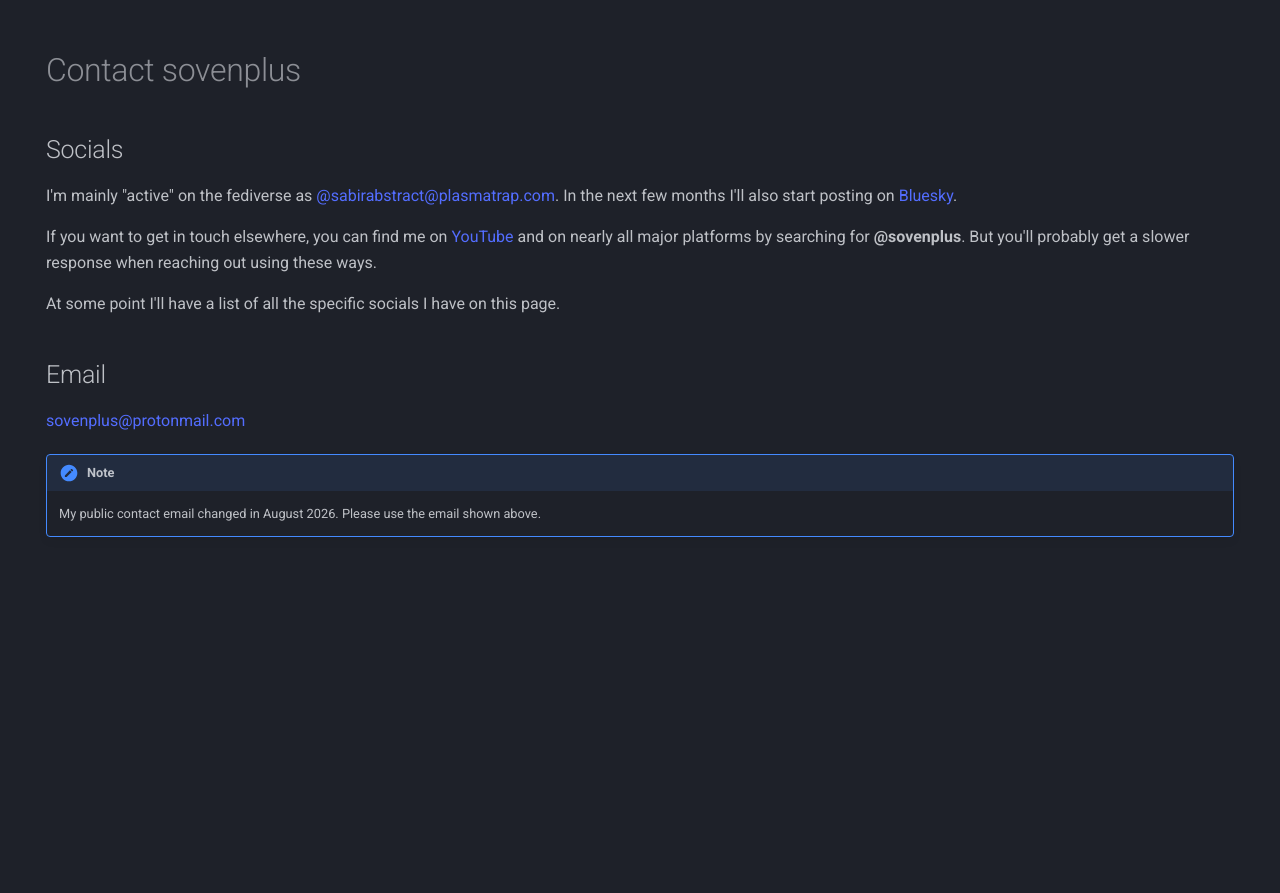
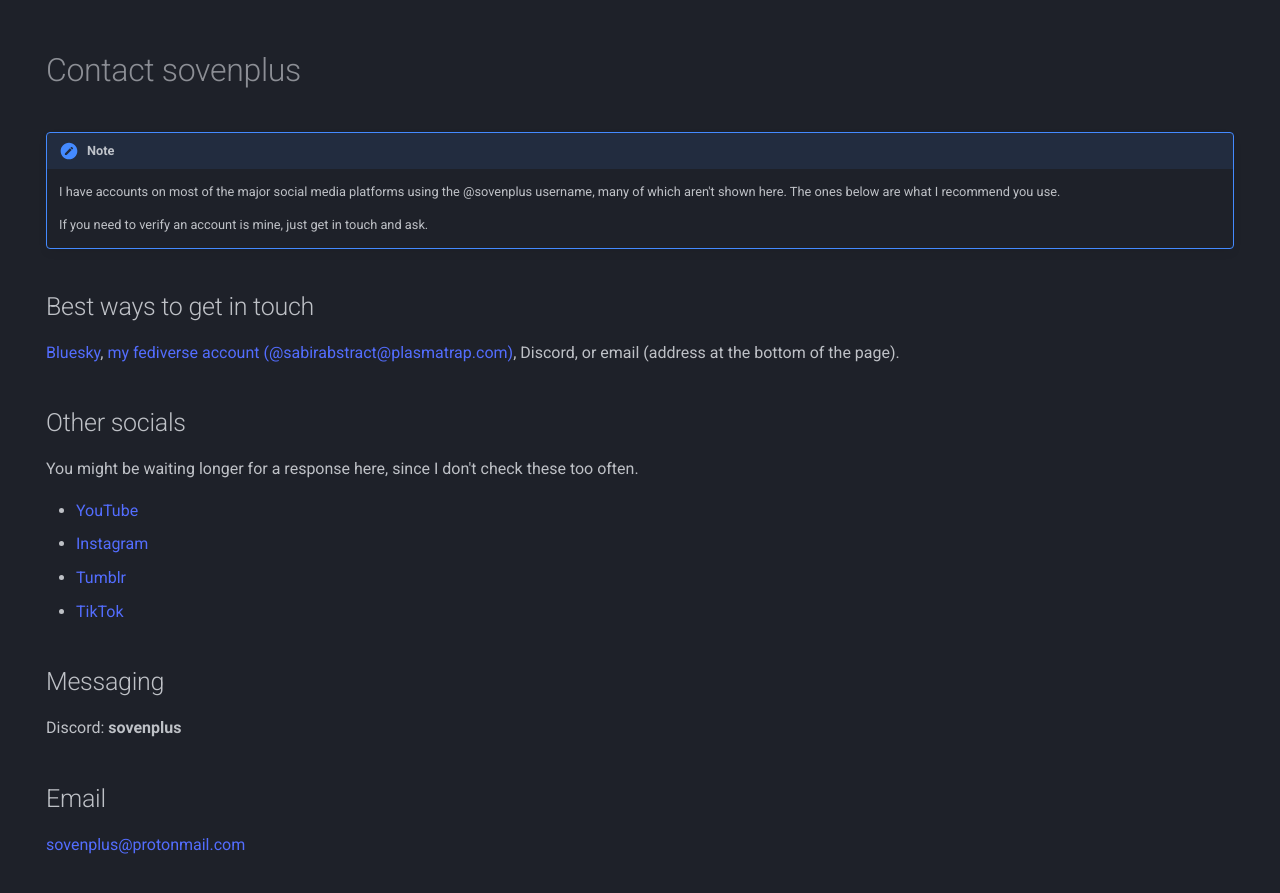
Before and after one commit to cepheidtech/cepheidtech.github.io, an MkDocs documentation site: the page built from docs/contact.md, in a window 1280 px wide. Shown: the top 893 px of the page. Built offline with MkDocs 1.6.1 and Material for MkDocs 9.7.7, drawn with Linux system fonts in a browser that asks for light colours.

Commit message:
contact updates, footnote support

```diff
--- a/docs/contact.md
+++ b/docs/contact.md
@@ -10,16 +10,26 @@
 
 # Contact sovenplus
 
-## Socials
-I'm mainly "active" on the fediverse as [@sabirabstract@plasmatrap.com](https://plasmatrap.com/@sabirabstract). In the next few months I'll also start posting on [Bluesky](https://bsky.app/profile/sovenplus.bsky.social).
+!!! note
+    I have accounts on most of the major social media platforms using the @sovenplus username, many of which aren't shown here. The ones below are what I recommend you use.
 
-If you want to get in touch elsewhere, you can find me on [YouTube](https://www.youtube.com/@sovenplus) and on nearly all major platforms by searching for **@sovenplus**. But you'll probably get a slower response when reaching out using these ways.
+    If you need to verify an account is mine, just get in touch and ask.
 
-At some point I'll have a list of all the specific socials I have on this page.
+## Best ways to get in touch
+[Bluesky](https://bsky.app/profile/sovenplus.bsky.social), [my fediverse account (@sabirabstract@plasmatrap.com)](https://plasmatrap.com/@sabirabstract), Discord, or email (address at the bottom of the page).
+
+## Other socials
+You might be waiting longer for a response here, since I don't check these too often.
+
+- [YouTube](https://www.youtube.com/@sovenplus)
+- [Instagram](https://www.instagram.com/sovenplus/)
+- [Tumblr](https://www.tumblr.com/sovenplus)
+- [TikTok](https://www.tiktok.com/@sovenplus)
+
+## Messaging
+
+Discord: **sovenplus**
 
 ## Email
 
 [sovenplus@protonmail.com](mailto:sovenplus@protonmail.com)
-
-!!! note
-    My public contact email changed in August 2026. Please use the email shown above.
--- a/mkdocs.yml
+++ b/mkdocs.yml
@@ -12,9 +12,11 @@
 
   features:
     - header.autohide
+    - content.footnote.tooltips
 
 markdown_extensions:
   - admonition
+  - footnotes
   - pymdownx.details
   - pymdownx.superfences
 
```
